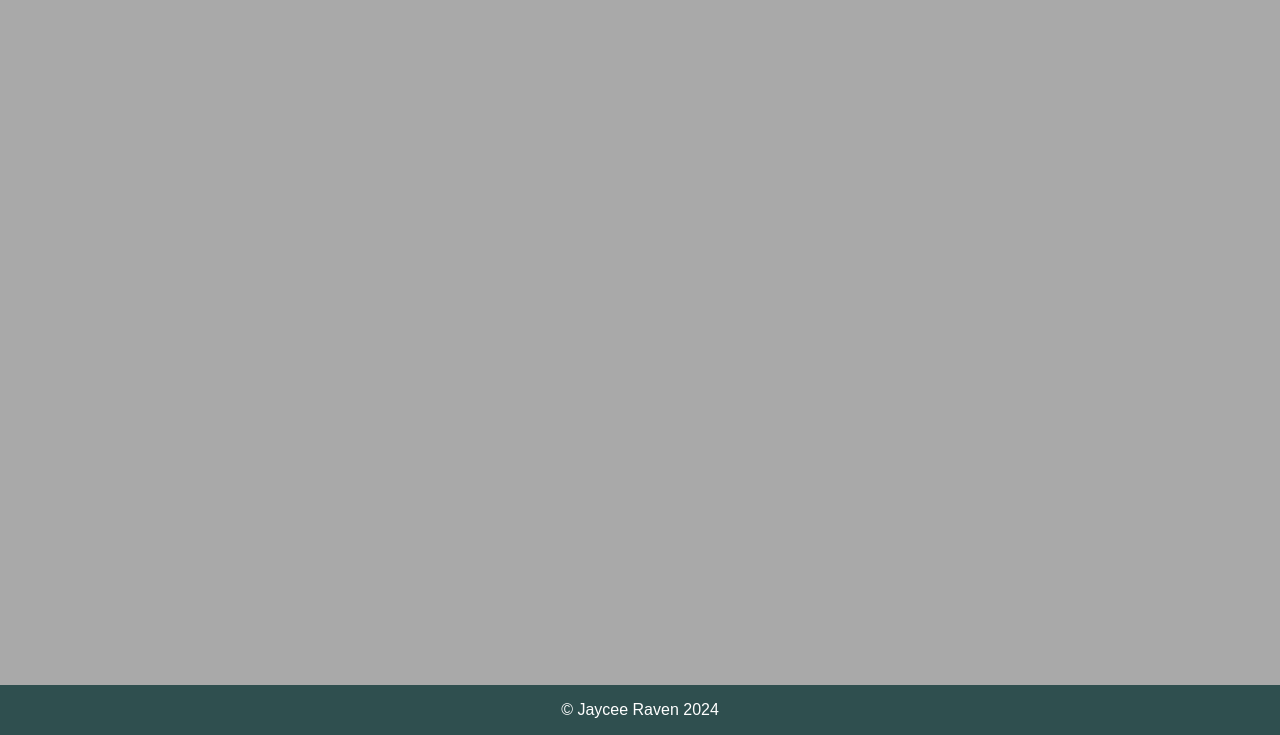
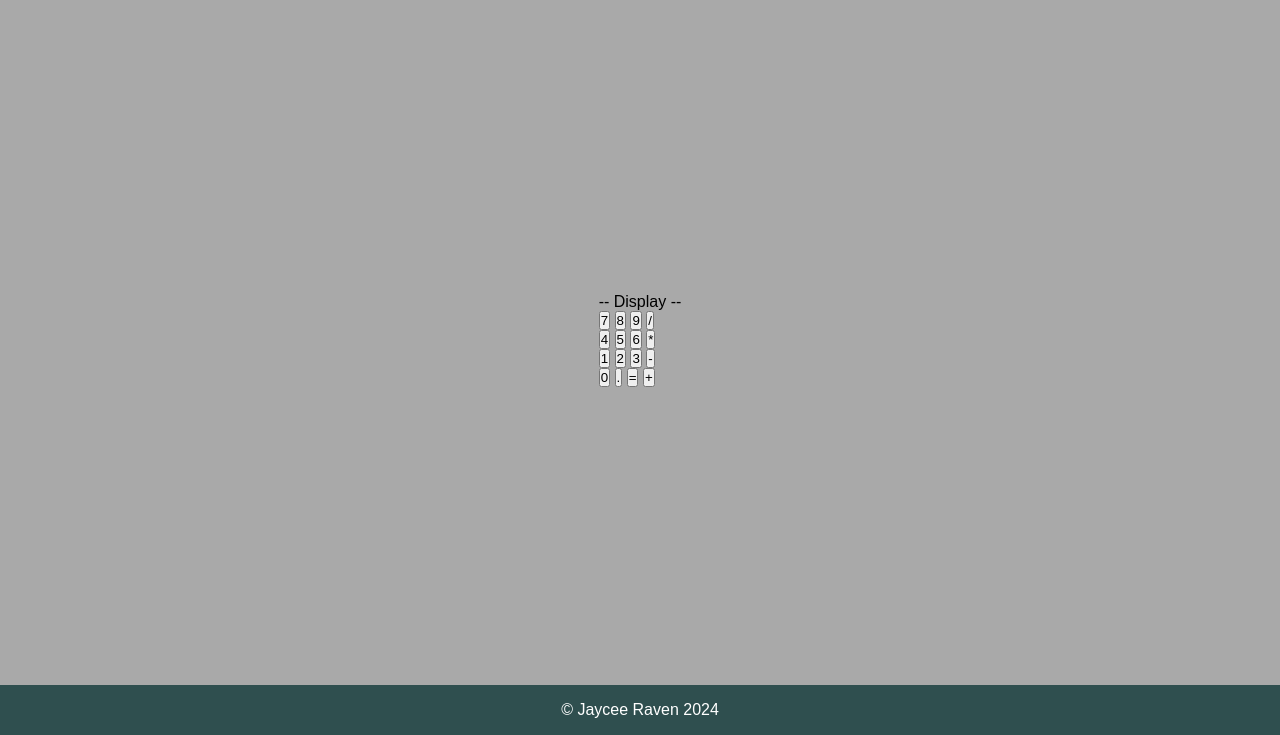
Before and after one commit to JCEE-Raven/odin-calculator, a plain HTML site: page index.html in a window 1280 px wide. Shown: the part 65-800 px from the top of the page. Drawn offline with Linux system fonts and the light colour scheme.

Commit message:
ADD basic html structure for calculator
built the basic layout for the calculator buttons and screen ready for
a little CSS magic!!

```diff
--- a/css/style.css
+++ b/css/style.css
@@ -21,7 +21,7 @@ body {
     padding: 16px;
 }
 
-.gameContainer {
+.mainContainer {
     background-color: darkgrey;
     display: flex;
     flex-direction: column;
--- a/index.html
+++ b/index.html
@@ -12,8 +12,40 @@
         <h2 class="title">Calculator</h2>
     </div>
 
-    <div class="gameContainer">
+    <div class="mainContainer">
+        <div class="calculator">
+            <div class="display">-- Display --</div>
 
+            <div class="buttonContainer">
+                <div class="buttonsRow firtst">
+                    <button class="numberButton seven">7</button>
+                    <button class="numberButton eight">8</button>
+                    <button class="numberButton nine">9</button>
+                    <button class="operatorButton divide">/</button>
+                </div>
+
+                <div class="buttonsRow second">
+                    <button class="numberButton four">4</button>
+                    <button class="numberButton five">5</button>
+                    <button class="numberButton six">6</button>
+                    <button class="operatorButton multiply">*</button>
+                </div>
+
+                <div class="buttonsRow third">
+                    <button class="numberButton one">1</button>
+                    <button class="numberButton two">2</button>
+                    <button class="numberButton three">3</button>
+                    <button class="operatorButton subtract">-</button>
+                </div>
+
+                <div class="buttonsRow fourth">
+                    <button class="numberButton zero">0</button>
+                    <button class="operatorButton decimal">.</button>
+                    <button class="operatorButton equal">=</button>
+                    <button class="operatorButton add">+</button>
+                </div>
+            </div>
+        </div>
     </div>
 
     <div class="footerContainer">
```
